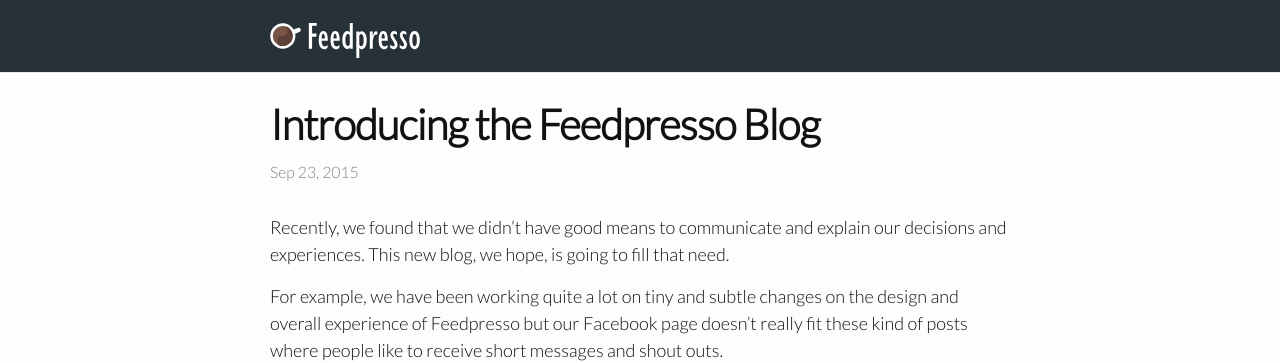
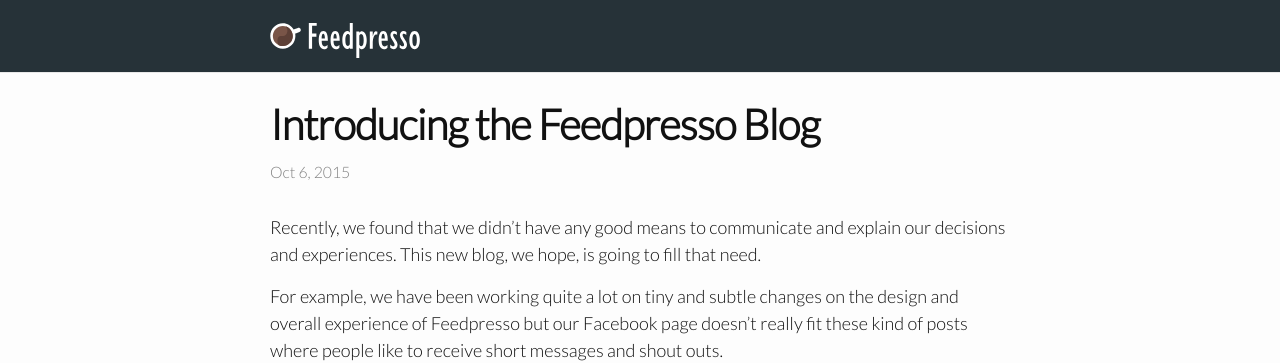
Before and after one commit to Feedpresso/blog, a Jekyll site: the page built from _posts/2015-09-23-feedpresso-blog.markdown, in a window 1280 px wide. Shown: the top 363 px of the page. Built offline with Jekyll 4.4.1, drawn with Linux system fonts in a browser that asks for light colours.

Commit message:
Set date on first post

```diff
--- a/_posts/2015-09-23-feedpresso-blog.markdown
+++ b/_posts/2015-09-23-feedpresso-blog.markdown
@@ -1,11 +1,11 @@
 ---
 layout: post
 title:  "Introducing the Feedpresso Blog"
-date:   2015-09-23 18:29:53
+date:   2015-10-06 12:03:53
 categories: feedpresso intro
 ---
 
-Recently, we found that we didn't have good means to communicate and explain our decisions and experiences. This new blog, we hope, is going to fill that need.
+Recently, we found that we didn't have any good means to communicate and explain our decisions and experiences. This new blog, we hope, is going to fill that need.
 
 For example, we have been working quite a lot on tiny and subtle changes on the design and overall experience of Feedpresso but our Facebook page doesn't really fit these kind of posts where people like to receive short messages and shout outs.
 
```
